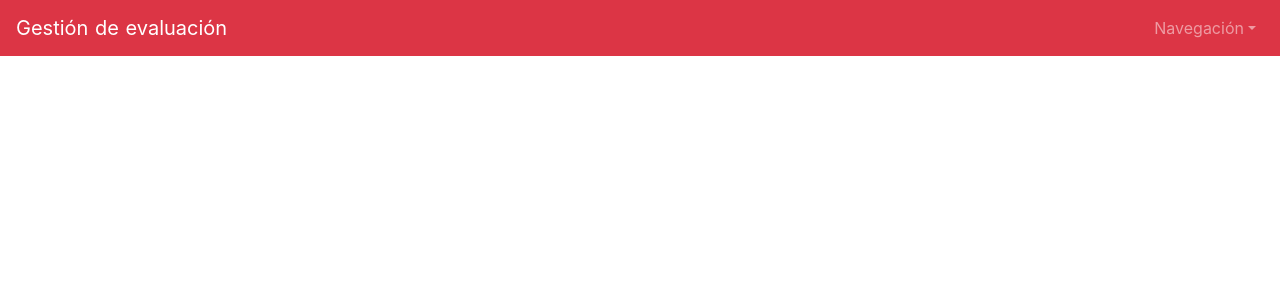
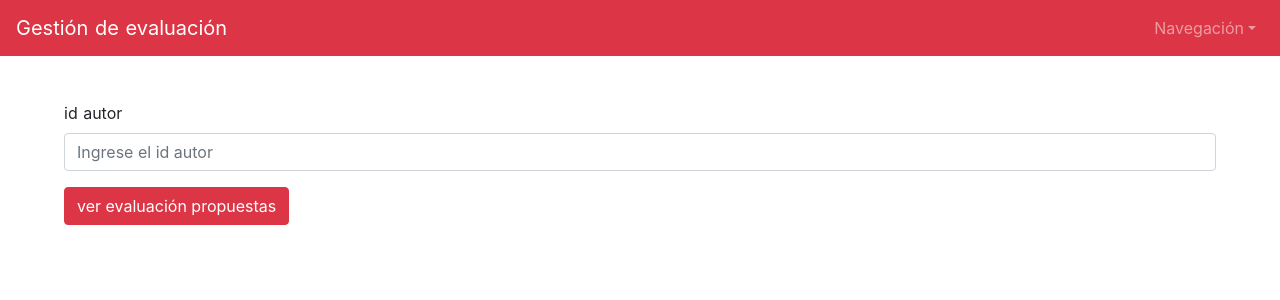
Before and after one commit to alejosuaza1022/proyectoSoftware, a Nuxt app: page /notificacionAutor in a window 1280 px wide. Shown: the top 300 px of the page. Built offline with nearby package versions, Linux system fonts and the light colour scheme.

Commit message:
listaAutoresPropuestas agregado

```diff
--- /dev/null
+++ b/assets/notificacionAutor.js
@@ -0,0 +1,50 @@
+export default {
+    data() {
+        return {
+            lista_propuestasautor: [],
+            lista_correciones: [{pepe:"asd"}],
+            prop: {
+                id_autor: null
+            }
+
+        };
+
+    },
+    mounted() {
+        this.created()
+    }
+    ,
+    methods: {
+        created() {
+            let datosLS = JSON.parse(localStorage.getItem('registroEvDB'));
+            if (!datosLS)
+                this.lista_correciones = [];
+            else
+                this.lista_correciones = datosLS;
+        }
+        ,
+        mostrarData() {
+            this.lista_propuestasautor.length = 0;
+            this.lista_correciones.forEach(element => {
+                if(element.id_autor === this.prop.id_autor+""){
+                    var aux = {
+                        "id_prop":element.id,
+                        "estilo":element.estilo,
+                        "organizacion_contenido":element.organizacion_contenido,
+                        "aportes_de_obra":element.aportes_de_obra,
+                        "temporalidad":element.temporalidad,
+                        "resultado_final":element.resultado_final,
+                        "fecha_vecimiento":element.fecha_vencimiento
+                    }
+
+                    this.lista_propuestasautor.push(aux)
+
+                }
+            });
+
+
+         }
+    }
+
+
+};
--- a/assets/registroEvaluaciones.js
+++ b/assets/registroEvaluaciones.js
@@ -4,8 +4,9 @@ export default {
       mensaje: "Formulario nuevos correciones",
       enEdicion: false,
       correcion: {
-        id: "1",
-        id_evaluador: "",
+        id_prop: "1",
+        id_evaluador: null,
+        id_autor:null,
         fecha: "",
         documento_guia: "Seleccione una guía",
         fecha_vencimiento: "",
@@ -14,7 +15,8 @@ export default {
         aportes_de_obra: null,
         temporalidad: null,
         resultado_final: null,
-        acciones: true
+
+        acciones: true,
       },
       lista_correciones: [],
       lista_reducida:[],
@@ -40,8 +42,9 @@ export default {
       this.puntajeTotal();
       this.lista_correciones.push(this.correcion);
       this.correcion = {
-        id_evaluador: "",
-        id: "",
+        id_evaluador: null,
+        id_prop: "",
+        id_autor:null,
         fecha: "",
         documento_guia: "Seleccione una guía",
         fecha_vencimiento: "",
@@ -83,8 +86,9 @@ export default {
       this.puntajeTotal();
       this.lista_correciones.splice(this.get_position(this.correcion.id), 1, this.correcion);
       this.correcion = {
-        id: "",
-        id_evaluador: "",
+        id_prop: "",
+        id_evaluador: null,
+        id_autor:null,
         id_propuesta: "",
         fecha: "",
         documento_guia: "Seleccione una guía",
--- /dev/null
+++ b/pages/notificacionAutor.vue
@@ -0,0 +1,24 @@
+<template>
+<b-container>
+    <b-form-group label="id autor" label-for="id_autor">
+            <b-form-input
+              class="form-control"
+              type="number"
+              id="id_autor"
+              v-model="prop.id_autor"
+              v-bind:required="true"
+              placeholder="Ingrese el id autor"
+            />
+          </b-form-group>
+      <b-button @click="mostrarData()"  variant="danger"  >ver evaluación propuestas</b-button>
+       <b-table striped hover :items="lista_propuestasautor">
+      </b-table>
+</b-container>
+
+</template>
+<style>
+        @import '../assets/sizes.css';
+
+
+</style>
+<script src="@/assets/notificacionAutor.js"/>
--- a/pages/registroEvaluaciones.vue
+++ b/pages/registroEvaluaciones.vue
@@ -6,15 +6,25 @@
       <h1>Gestión de correción de propuestas</h1>
       <br />
 
-      <b-form action="javascript:void(0)" @submit="crearCorrecion()">
+      <b-form action="javascript:void(0)" @submit="crearCorrecion">
         <b-form-group label="id evaluador" label-for="id_autor">
           <b-form-input
             class="form-control"
-            type="text"
+            type="number"
             v-bind:required="true"
             v-model="correcion.id_evaluador"
             placeholder="Ingrese su id"
             id="id_autor"
+          />
+        </b-form-group>
+        <b-form-group label="id autor" label-for="id_autor">
+          <b-form-input
+            class="form-control"
+            type="number"
+            v-model="correcion.id_autor"
+            id="id_autor"
+            v-bind:required="true"
+            placeholder="Ingrese el id autor"
           />
         </b-form-group>
         <b-form-group label="fecha de realización" label-for="fecha">
@@ -27,8 +37,8 @@
             id="fecha"
           />
         </b-form-group>
-                   <b-form-group label="documento guía">
-          <b-form-select  v-model="correcion.documento_guia" :options="opciones_carrera"></b-form-select>
+        <b-form-group label="documento guía">
+          <b-form-select v-model="correcion.documento_guia" :options="opciones_carrera"></b-form-select>
         </b-form-group>
 
         <b-form-group label="ingrese valores númericos para calificar" label-for="labelInfo">
@@ -58,7 +68,6 @@
             <b-form-input
               class="form-control"
               type="number"
-
               v-bind:required="true"
               v-model="correcion.aportes_de_obra"
               id="aportes_de_obra"
@@ -77,10 +86,19 @@
             ></b-form-input>
           </b-form-group>
         </b-form-group>
-        <b-button type="submit" variant="danger" class="submit-button" v-if="!enEdicion">Crear correcion</b-button>
+        <b-button
+          type="submit"
+          variant="danger"
+          class="submit-button"
+          v-if="!enEdicion"
+        >Crear correcion</b-button>
 
-        <b-button @click="actualizar_correcion()" variant="danger" class="submit-button" v-else>Actualizar Correcion</b-button>
-
+        <b-button
+          @click="actualizar_correcion()"
+          variant="danger"
+          class="submit-button"
+          v-else
+        >Actualizar Correcion</b-button>
       </b-form>
 
       <b-table striped hover :items="lista_correciones">
@@ -93,15 +111,15 @@
   </div>
 </template>
 <style>
-    @import '../assets/sizes.css';
-    input:focus, select:focus, option:focus {
-    border : 2px solid rgb(238, 36, 36) !important;
-    box-shadow: 0 0 0px !important;
-
-    }
-    .buttonM{
-      margin-left: 100px
-    }
-
+@import "../assets/sizes.css";
+input:focus,
+select:focus,
+option:focus {
+  border: 2px solid rgb(238, 36, 36) !important;
+  box-shadow: 0 0 0px !important;
+}
+.buttonM {
+  margin-left: 100px;
+}
 </style>
 <script src="@/assets/registroEvaluaciones.js"/>
```
